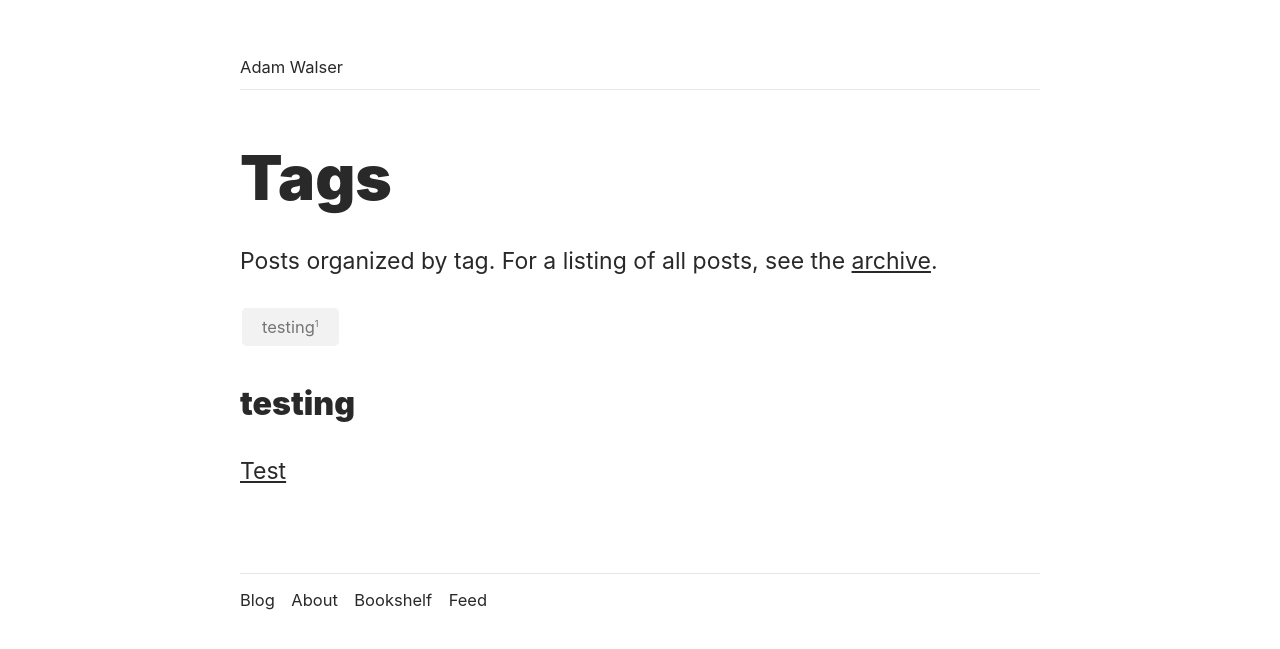
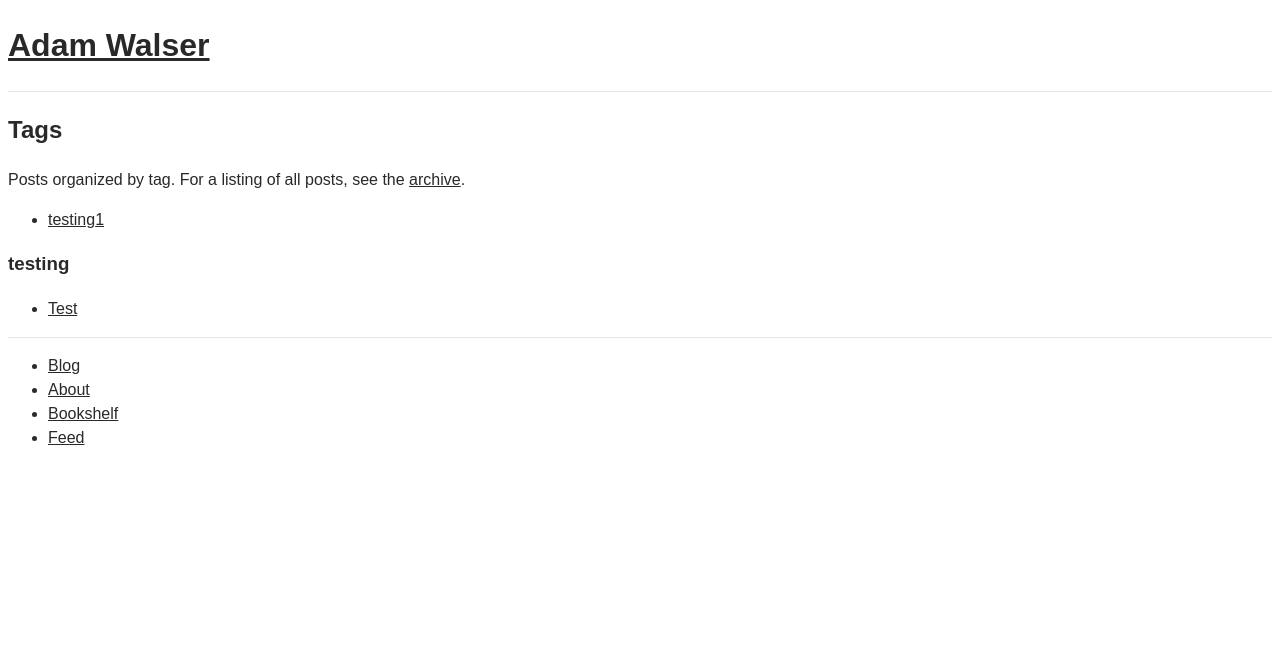
Before and after one commit to ajpwalser/ajpwalser.github.io, a Jekyll site: the page built from tags.html, in a window 1280 px wide. Shown: the top 649 px of the page. Built offline with Jekyll 4.4.1, drawn with Linux system fonts in a browser that asks for light colours; some web fonts are replaced.

Commit message:
Update style.css

```diff
--- a/css/style.css
+++ b/css/style.css
@@ -4,56 +4,30 @@
   html { font-family: 'Inter var', sans-serif; }
 }
 
-/* Body */
+/* New */
 
 body {
-	background: rgb(255, 255, 255);
-	margin: 1em auto;
-	max-width: 800px;
-	line-height: 1.66;
-	font-family: 'Inter', -apple-system, BlinkMacSystemFont, Segoe UI, Helvetica, Arial, sans-serif, Apple Color Emoji, Segoe UI Emoji, Segoe UI Symbol;
+  	font-family: font-family: 'Inter', -apple-system, BlinkMacSystemFont, Segoe UI, Helvetica, Arial, sans-serif, Apple Color Emoji, Segoe UI Emoji, Segoe UI Symbol;
 	font-feature-settings: "ss01";
-	font-size: 23px;
+	font-size: 100%;
+	line-height: 1.3;
 	color: rgb(41, 41, 41);
-	padding: 1em;
 }
 
-/* Margins & Spacing */
-
-.first,
-figcaption,
-.crumbs {
-	margin-top: -1em;
+.container {
+  	margin: 0 auto 3em;
+  	padding: 0 1em;
+  	max-width: 31.5em;
 }
 
-.spacer {
-	padding-top: 2.43em;
+/* Headings */
+
+h1,
+h2,
+h3,
+h4 {
+	font-weight: 900;
 }
-
-/* Header & Footer */
-
-.header,
-footer {
-	font-size: 0.718em;
-	font-weight: 400;
-	line-height: 1.25em;
-}
-
-.header a,
-footer a {
-	color: rgb(41, 41, 41) !important;
-	text-decoration: none !important;
-}
-
-footer ul {
-	list-style-type: none;
-	line-height: 1.25em;
-}
-
-footer li {
-    	display: inline;
-    	padding-right: 0.718em;
-  }
 
 /* Links */
 
@@ -74,67 +48,6 @@
 	color: rgb(41, 41, 41);
 }
 
-/* Headings */
-
-h1,
-h2,
-h3,
-h4 {
-	font-weight: 900;
-}
-
-h1 {
-	font-size: 3.2em;
-	line-height: 1.15em;
-}
-
-h2 {
-	font-size: 2.7em;
-	line-height: 1.15em;
-}
-
-h2 a {
-	color: rgb(41, 41, 41) !important;
-	text-decoration: none !important;
-}
-
-h2 a:hover {
-	text-decoration: none !important;
-}
-
-h3,
-.tags,
-.cats {
-	font-size: 1.4em;
-	line-height: 1.25em;
-}
-
-h4 {
-	font-size: 1em;
-	line-height: 1.25em;
-}
-
-/* Meta */
-
-time,
-.meta,
-figcaption {
-	font-size: 0.718em;
-	color: rgb(117, 117, 117);
-}
-
-p.time {
-	margin-top: -1.5em;
-}
-
-.meta a {
-	color: rgb(117, 117, 117) !important;
-}
-
-/* .meta a:hover {
-	color: rgb(117, 117, 117) !important;
-} */
-
 /* Blockquotes */
 
 blockquote {
@@ -145,29 +58,6 @@
 	border-left: 1px solid rgb(221, 221, 221);
 }
 
-/* Code formatting */
-
-code {
-	font-family: SFMono-Regular, Consolas, Liberation Mono, Menlo, monospace;
-}
-
-pre {
-	max-width: 100%;
-	font-size: 0.718em;
-	white-space: pre-wrap;
-	word-break: break-all;
-	border-radius: 5px;
-	-webkit-border-radius: 5px;
-	-moz-border-radius: 5px;
-	border-radius: 5px;
-	background-color: rgb(41, 41, 41);
-	color: rgb(0, 255, 0);
-	overflow: auto;
-	padding: 1em;
-	padding-left: 1em;
-	padding-right: 1em;
-}
-
 /* Horizontal rule */
 
 hr {
@@ -176,320 +66,26 @@
 	border-top: 1px solid rgb(230, 230, 230);
 }
 
-/* Lists */
-
-ul {
-	padding: 0;
-	list-style-type: none;
-	line-height: 1.25em;
+@media screen and (min-width: 300px) {
+  .container{font-size:112.5%;}
 }
 
-ul.headline {
-	padding: 0;
-	list-style-type: none;
-	line-height: 1.25em;
+@media screen and (min-width: 600px) {
+	body{line-height:1.5;}
+  .container{font-size:125%;}
 }
 
-/* ul.headline a {
-	color: rgb(41, 41, 41);
-	text-decoration: underline;
+@media screen and (min-width: 800px) {
+	.container{
+	  font-size:137.5%;
+  }
+
 }
 
-ul.headline a:hover {
-	color: rgb(41, 41, 41);
-	text-decoration: none;
-} */
-
-ol {
-	padding: 0;
-	list-style-type: none;
+@media screen and (min-width: 1000px) {
+	.container{font-size:150%;}
 }
 
-/* Images */
-
-img {
-	max-width: 100%;
-	height: auto;
+@media screen and (min-width: 1300px) {
+	.container{font-size:165%;}
 }
-
-figcaption {
-	text-align: center;
-}
-
-.full-width {
-	left: 50%;
-	margin-left: -50vw;
-	margin-right: -50vw;
-	max-width: 100vw;
-	position: relative;
-	right: 50%;
-	width: 100vw;
-}
-
-/* Vidoes */
-
-.videoWrapper {
-	position: relative;
-	padding-bottom: 56.25%;
-	/* 16:9 */
-	padding-top: 25px;
-	height: 0;
-}
-
-.videoWrapper iframe {
-	position: absolute;
-	top: 0;
-	left: 0;
-	width: 100%;
-	height: 100%;
-}
-
-/* Link Buttons */
-
-.read-more-trigger,
-.pagination a,
-.post-nav a {
-	padding: 7px 18px;
-	margin: 2px;
-	color: rgb(117, 117, 117);
-	background-color: rgb(242, 242, 242);
-	border: 2px solid rgb(242, 242, 242);
-	-webkit-border-radius: 5px;
-	-moz-border-radius: 5px;
-	border-radius: 5px;
-	text-decoration: none;
-}
-
-/* .read-more-trigger:hover,
-.pagination a:hover,
-.post-nav a:hover {
-	background-color: rgba(242, 242, 242, 0.5);
-	border: 2px solid rgb(242, 242, 242, 0.5);
-} */
-
-/* Span Button */
-
-.pagination span,
-.post-nav span {
-
-	padding: 7px 18px;
-	margin: 2px;
-	color: rgb(117, 117, 117);
-	background-color: rgb(255, 255, 255);
-	border: 2px solid rgb(242, 242, 242);
-	-webkit-border-radius: 5px;
-	-moz-border-radius: 5px;
-	border-radius: 5px;
-}
-
-
-/* Tags & Cats */
-
-span.small {
-	font-size: 0.56em;
-}
-
-.top {
-	font-size: 0.718em;
-}
-
-.tag-box a,
-.cat-box a {
-	padding: 7px 18px;
-	margin: 2px;
-	color: rgb(117, 117, 117);
-	background-color: rgb(242, 242, 242);
-	border: 2px solid rgb(242, 242, 242);
-	-webkit-border-radius: 5px;
-	-moz-border-radius: 5px;
-	border-radius: 5px;
-	text-decoration: none;
-}
-
-/* .tag-box a:hover,
-.cat-box a:hover {
-	background-color: rgba(242, 242, 242, 0.5);
-	border: 2px solid rgba(242, 242, 242, 0.5);
-} */
-
-.tag-box,
-.cat-box {
-	list-style: none;
-	margin: 0;
-	padding: 4px 0;
-	overflow: hidden;
-	*zoom: 1;
-}
-
-.tag-box:before,
-.cat-box:before,
-.tag-box:after,
-.cat-box:after {
-	display: table;
-	content: "";
-	line-height: 0;
-}
-
-.tag-box:after,
-.cat-box:after {
-	clear: both;
-}
-
-.tag-box.inline li,
-.cat-box.inline li {
-	float: left;
-	font-size: 0.718em;
-	line-height: 2.5;
-}
-
-.tag-box a span,
-.cat-box a span {
-	vertical-align: super;
-}
-
-/* Older and newer post */
-
-.post-nav {
-	display: flex;
-	justify-content: space-between;
-	flex-wrap: wrap;
-	font-size: 0.718em;
-	padding-top: 2.43em;
-}
-
-.post-nav p {
-	flex: 1 1 0;
-	width: 45%;
-}
-
-.post-nav p:first-child {
-	padding-right: 0.5em;
-}
-
-.post-nav p:last-child {
-	padding-left: 0.5em;
-	text-align: right;
-}
-
-/* Bookshelf */
-
-/* .year-container {
-	margin-top: 2.43em;
-	display: grid;
-	grid-template-columns: 1fr 4fr;
-	grid-gap: 2.43em;
-	align-items: flex-start;
-	@media (max-width: 600px) {
-		display: block;
-	}
-} */
-
-#bookshelf {
-	position: relative;
-	box-sizing: border-box;
-	vertical-align: bottom;
-	padding-bottom: 10px;
-	display: table;
-}
-
-#bookshelf img {
-	position: relative;
-	display: inline-block;
-	width: 100px;
-	height: 150px;
-	margin-bottom: 1em;
-	-moz-box-shadow: 0px 0px 5px 0px #000000;
-	-webkit-box-shadow: 0px 0px 5px 0px #000000;
-	-o-box-shadow: 0px 0px 5px 0px #000000;
-	box-shadow: 0px 0px 5px 0px #000000;
-	filter: progid: DXImageTransform.Microsoft.Shadow(color=#000000, Direction=NaN, Strength=5);
-}
-
-#bookshelf a {
-	position: relative;
-	display: inline-block;
-	margin-top: 1em;
-	margin-right: -0.25em;
-	padding: 0 10px;
-	text-decoration: none;
-}
-
-.heart {
-	text-align: center;
-	font-size: 0.718em;
-	color: rgb(255, 0, 0);
-	margin-top: -1em;
-	margin-bottom: -1em;
-	line-height: 0.5em;
-}
-
-/* Pagination */
-
-.pagination {
-	display: flex;
-	justify-content: space-between;
-	flex-wrap: wrap;
-	font-size: 0.718em;
-}
-
-.pagination p {
-	flex: 1 1 0;
-	width: 45%;
-}
-
-.pagination p:first-child {
-	padding-right: 0.5em;
-}
-
-.pagination p:last-child {
-	padding-left: 0.5em;
-	text-align: right;
-}
-
-/* Read more */
-
-.read-more {
-	opacity: 0;
-	max-height: 0;
-	font-size: 0;
-	transition: .25s ease;
-	display: none;
-}
-
-.read-more-state {
-	display: none;
-}
-
-.read-more-state:checked~.read-more {
-	opacity: 1;
-	font-size: inherit;
-	max-height: 999em;
-	display: inherit;
-}
-
-.read-more-state~.read-more-trigger:before {
-	content: 'Read More \2193';
-}
-
-.read-more-state:checked~.read-more-trigger:before {
-	content: 'Read Less \2191';
-}
-
-.read-more-trigger {
-	cursor: pointer;
-	display: grid;
-	font-size: 0.718em;
-	text-align: center;
-}
-
-/* Responsive */
-
-@media only screen and (max-width: 600px) {
-	body {
-		font-size: 16px !important;
-	}
-	#bookshelf img {
-		width: 50px;
-		height: 75px;
-	}
-}
```
